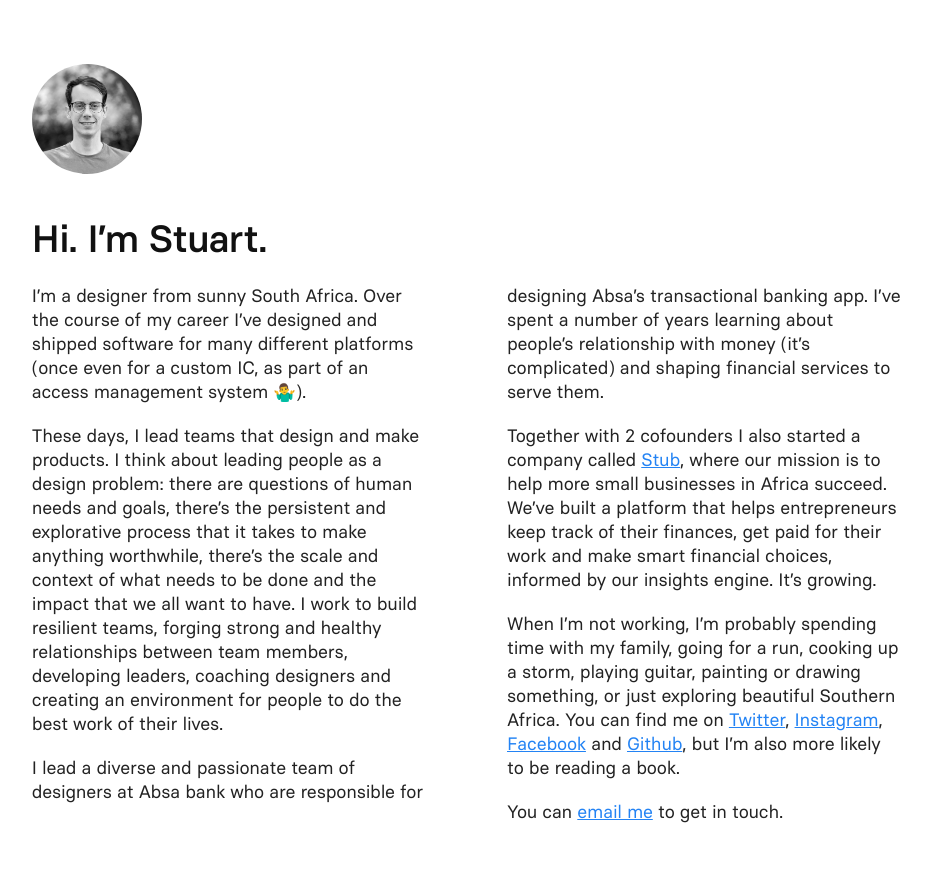
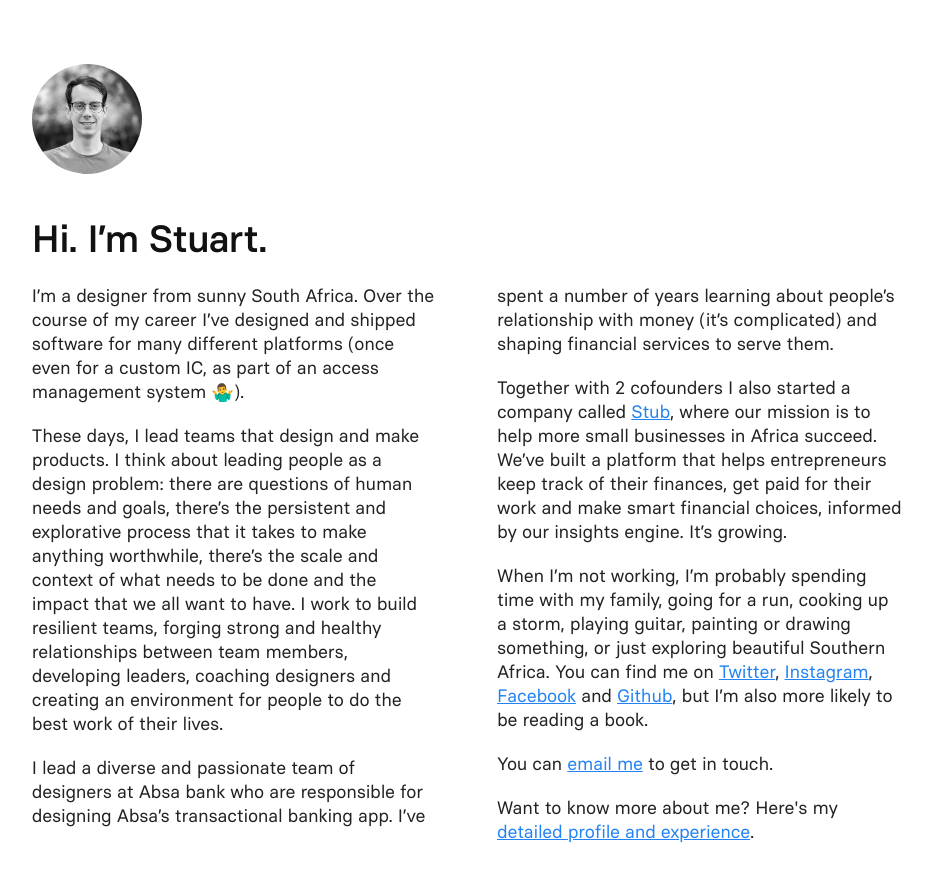
Before and after one commit to stuartwiener/stuartwiener.github.io, a Jekyll site: the page built from index.html, in a window 1280 px wide. Shown: the top 882 px of the page, without its empty margins (173-1105 px from the left). Built offline with Jekyll 4.4.1, drawn with Linux system fonts in a browser that asks for light colours.

Commit message:
fixed column gap bug on super large widths

```diff
--- a/_sass/_typography.scss
+++ b/_sass/_typography.scss
@@ -114,7 +114,7 @@ img.profilepic {
 @media screen and (min-width: 960px) {
   .content {
     column-count: 2;
-    column-gap: 80px;
+    column-gap: 40px;
 
     p:first-child {
       margin-top: 0;
@@ -124,5 +124,7 @@ img.profilepic {
 }
 
 @media screen and (min-width: 1280px) {
-
+  .content {
+    column-gap: 60px;
+  }
 }
--- a/index.html
+++ b/index.html
@@ -21,4 +21,6 @@ published: true
 
 <p>You can <a onclick="window.location.href='mailto:hello'+'@'+'stuartwiener.com';">email me</a> to get in touch. </p>
 
+<p>Want to know more about me? Here's my <a href="{% link experience.html %}">detailed profile and experience</a>. </p>
+
 </div>
```
